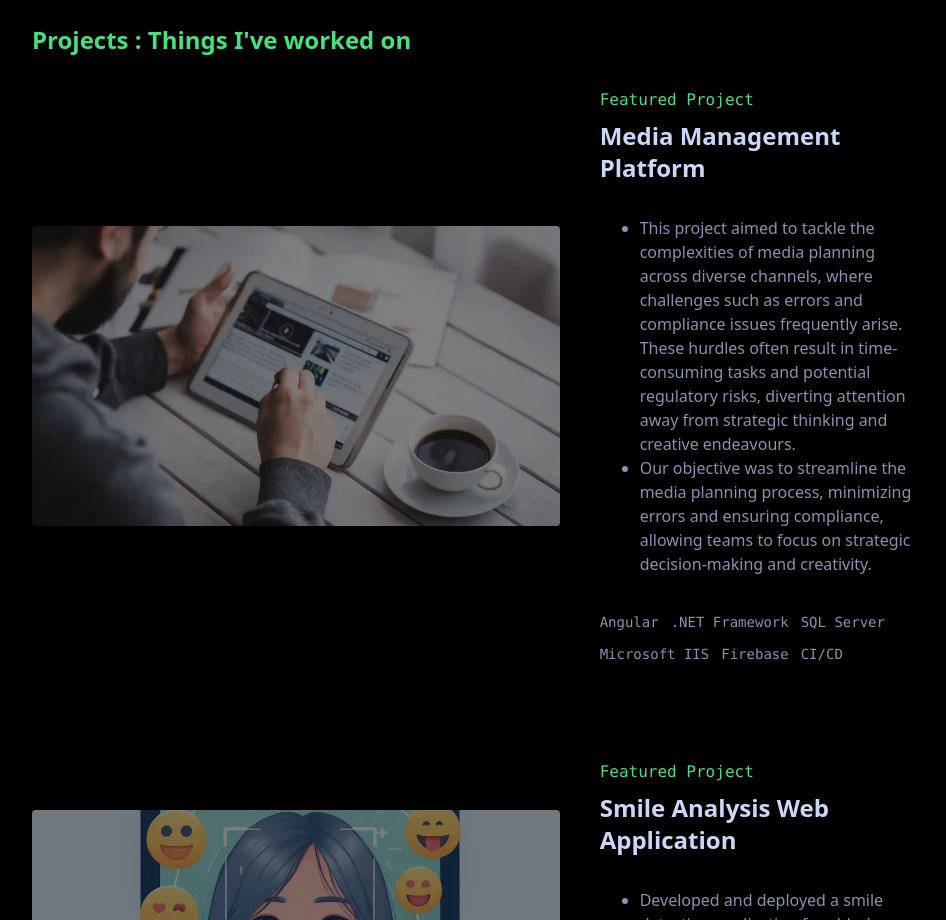
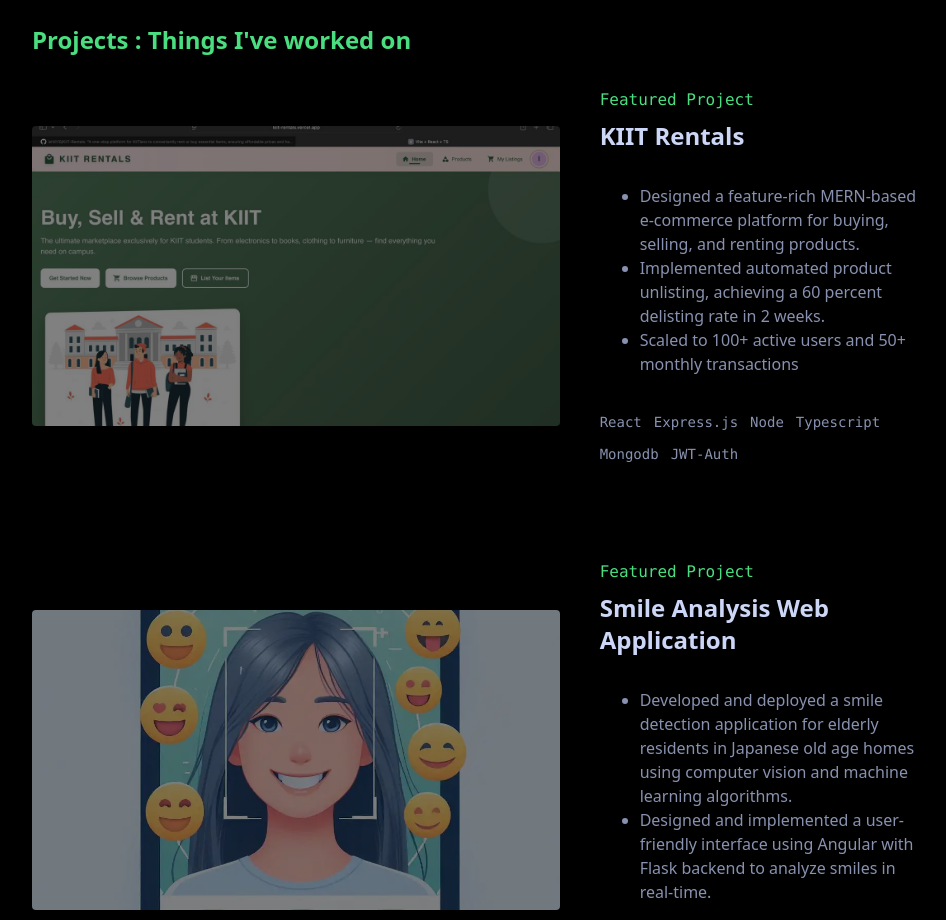
Before and after one commit to ishiiii10/Portfolio, an Angular app: page / in a window 1280 px wide. Shown: the part 3340-4260 px from the top of the page, without its empty margins (150-1096 px from the left). Built offline with nearby package versions, Linux system fonts and the light colour scheme.

Commit message:
project section updated

```diff
--- a/src/app/components/projects/projects.component.html
+++ b/src/app/components/projects/projects.component.html
@@ -38,8 +38,8 @@
         </div>
       </div>
       <div class="md:col-span-5 md:pl-6" data-aos="fade-up">
-        <p class="text-green-400 font-mono mb-2">Featured Project</p>
-        <h3 class="text-2xl font-bold text-lightest-slate">Media Management Platform</h3>
+        <p class="text-green-400 font-mono mb-2">E-commerce Project</p>
+        <h3 class="text-2xl font-bold text-lightest-slate">KIIT Rentals</h3>
         <div class="p-6 rounded-lg shadow-xl mb-3">
           <ul class="list-disc ml-4 mt-2 text-slate">
             <li class="text-slate">This project aimed to tackle the complexities of media planning across diverse
--- a/src/app/components/projects/projects.component.ts
+++ b/src/app/components/projects/projects.component.ts
@@ -10,13 +10,14 @@ import { Component } from '@angular/core';
 export class ProjectsComponent {
   projects = [
     {
-      title: 'Media Management Platform',
+      title: 'KIIT Rentals',
       description: [
-        'This project aimed to tackle the complexities of media planning across diverse channels, where challenges such as errors and compliance issues frequently arise. These hurdles often result in time-consuming tasks and potential regulatory risks, diverting attention away from strategic thinking and creative endeavours.',
-        'Our objective was to streamline the media planning process, minimizing errors and ensuring compliance, allowing teams to focus on strategic decision-making and creativity.'
+        'Designed a feature-rich MERN-based e-commerce platform for buying, selling, and renting products.',
+        'Implemented automated product unlisting, achieving a 60 percent delisting rate in 2 weeks.',
+        'Scaled to 100+ active users and 50+ monthly transactions'
       ],
-      techStack: ['Angular', '.NET Framework', 'SQL Server', 'Microsoft IIS', 'Firebase', 'CI/CD'],
-      image: '/assets/media-management-platform.webp',
+      techStack: ['React', 'Express.js', 'Node', 'Typescript', 'Mongodb', 'JWT-Auth'],
+      image: '/assets/kiit-ren.jpg',
       aosImage: 'fade-right'
     },
     {
```
Also changed, not shown: src/assets/kiit-ren.jpg (added).
